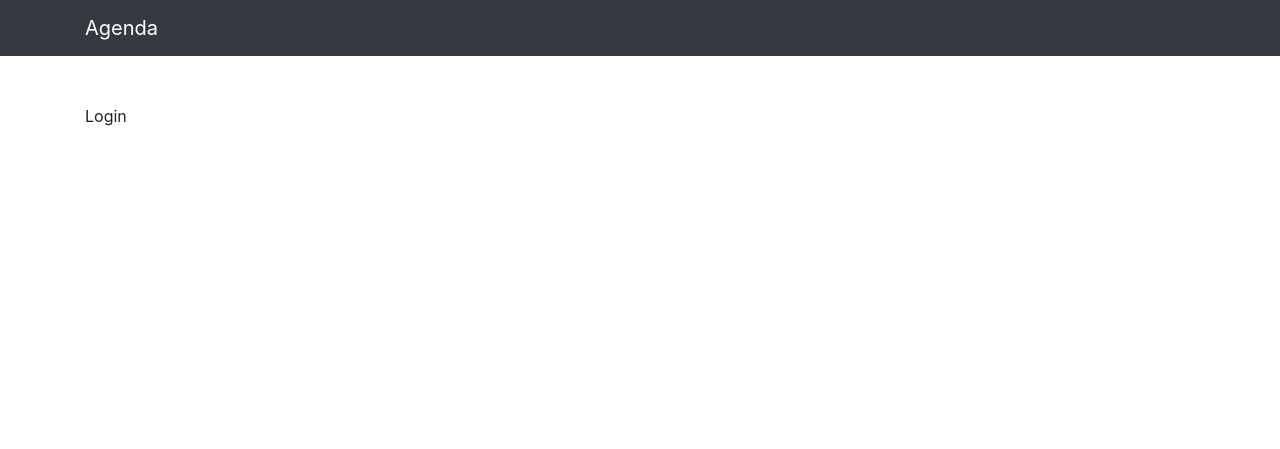
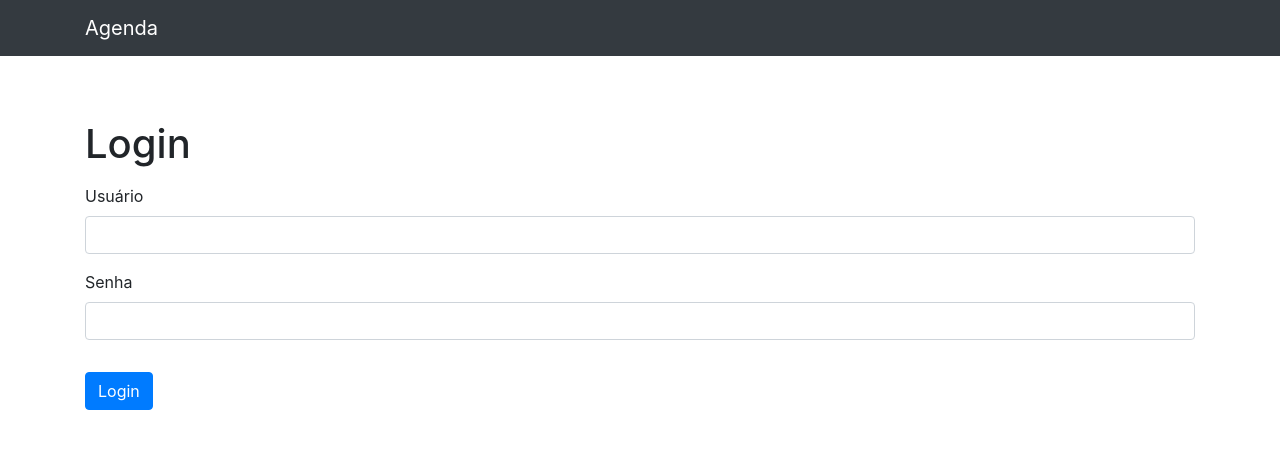
Before and after one commit to willianvmelo/agenda-django, a Django app: page /contas/ in a window 1280 px wide. Shown: the top 449 px of the page. Run offline with Django 3.2, Linux system fonts and the light colour scheme; some libraries are stand-ins or nearby versions.

Commit message:
Configurando a view de login.

```diff
--- a/agenda/settings.py
+++ b/agenda/settings.py
@@ -149,3 +149,6 @@ MESSAGE_TAGS = {
     constants.ERROR : 'alert-danger',
     constants.DEBUG : 'alert-info',
 }
+
+# Definindo a url de login para funcionar o redirecionamento de @login_required
+LOGIN_URL = '/contas/login'
--- a/agenda/urls.py
+++ b/agenda/urls.py
@@ -16,7 +16,7 @@ Including another URLconf
 from django.contrib import admin
 from django.urls import path, include
 
-# Configurações para adicionar imagens
+
 
 from django.conf import settings
 from django.conf.urls.static import static
@@ -24,4 +24,4 @@ urlpatterns = [
     path('',include('contatos.urls')),
     path('admin/', admin.site.urls),
     path('contas/',include('contas.urls'))
-] + static (settings.MEDIA_URL, document_root = settings.MEDIA_ROOT)
+] + static (settings.MEDIA_URL, document_root = settings.MEDIA_ROOT) # Configurações para adicionar imagens
--- a/contas/templates/contas/login.html
+++ b/contas/templates/contas/login.html
@@ -1,5 +1,19 @@
 {% extends 'base.html'%}
 
 {% block conteudo%}
-    Login
+    <h1 class="mt-3 mb-3">Login</h1>
+    <form method="POST" action="{% url 'login'%}">
+
+        {% csrf_token %}
+
+        <div class="form-group">
+
+            <label > Usuário </label>
+            <input type="text" name="usuario" value="{{request.POST.usuario}}" class="form-control mb-3"  >
+
+            <label > Senha </label>
+            <input type="password" name="senha" class="form-control mb-3"  >
+
+        <button  type="submit" class="btn btn-primary mt-3">Login</button>
+      </form>
 {% endblock%}
--- a/contas/views.py
+++ b/contas/views.py
@@ -1,11 +1,26 @@
+# Imports
 from django.shortcuts import redirect, render
-from django.contrib import messages
+from django.contrib import messages,auth
 from django.core.validators import validate_email
 from django.contrib.auth.models import User
+from django.contrib.auth.decorators import login_required
 
 def login(request):
-    return render(request, 'contas/login.html')
+    if request.method != 'POST':
+        return render(request, 'contas/login.html')
 
+    usuario = request.POST.get('usuario')
+    senha = request.POST.get('senha')
+
+    user = auth.authenticate(request, username = usuario, password = senha)
+
+    if not user :
+        messages.error(request, 'Usuário ou senha inválidos!')
+        return render(request, 'contas/login.html')
+    else :
+        auth.login(request, user )
+        messages.success(request, 'Logado com sucesso!')
+        return redirect('dashboard')
 def logout(request):
     return render(request, 'contas/logout.html')
 
@@ -69,5 +84,6 @@ def cadastro(request):
 
     return redirect('login')
 
+@login_required(redirect_field_name='login')
 def dashboard(request):
     return render(request, 'contas/dashboard.html')
```
Also changed, not shown: db.sqlite3.
